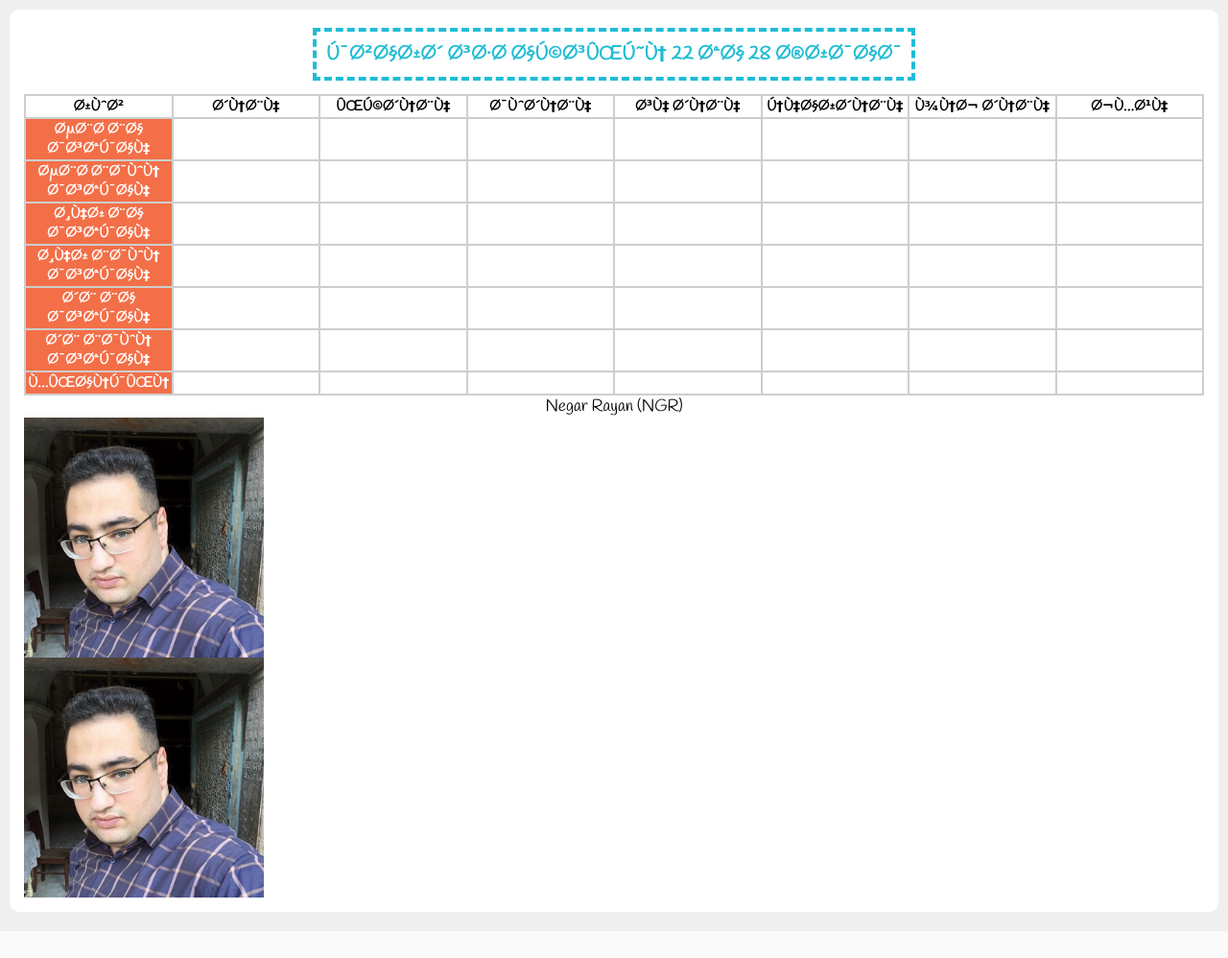
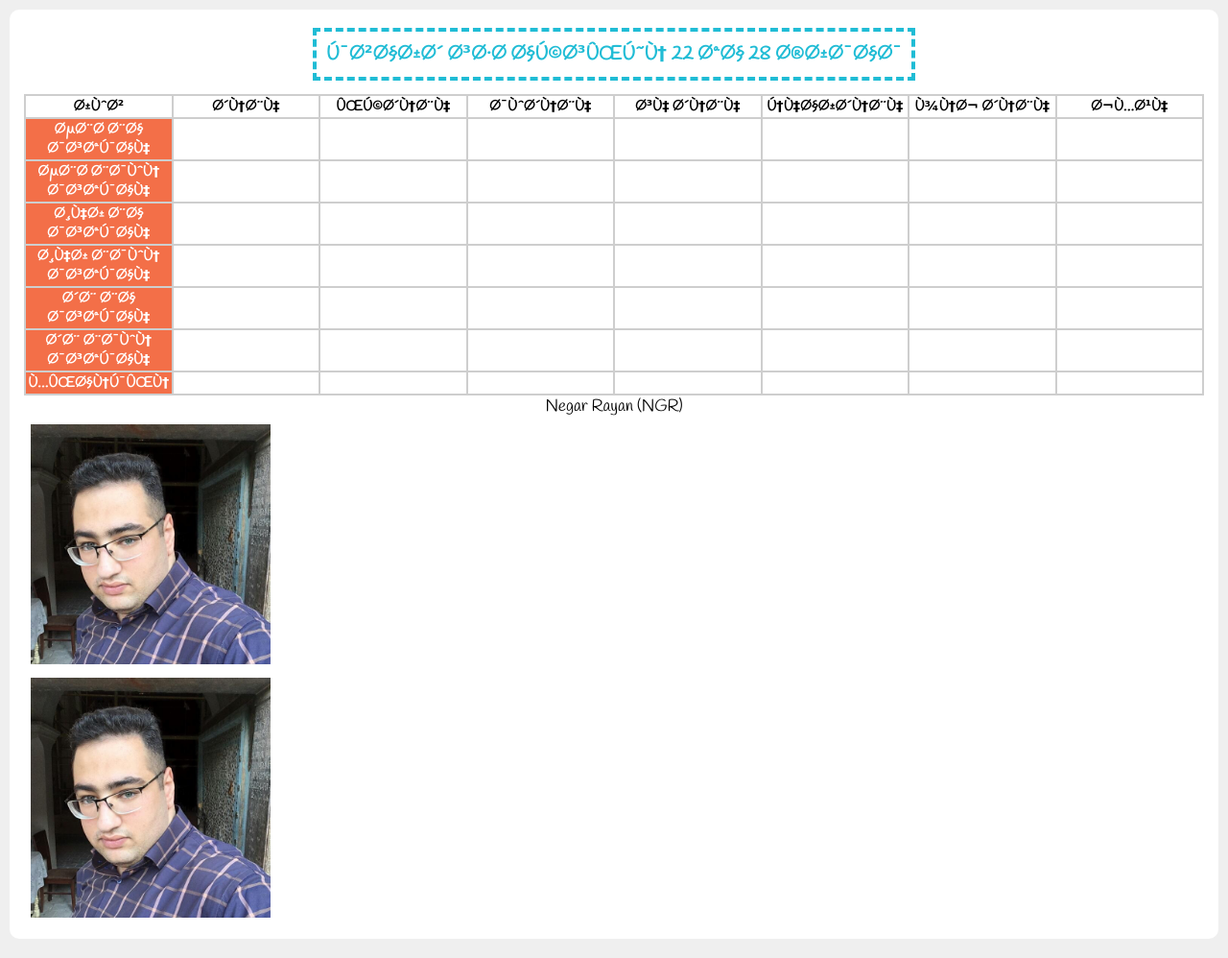
Before and after one commit to NGR41-git/NGR41-git.github.io, a PHP site: page / in a window 1280 px wide. Shown: the whole page at 96% size. Before the commit the page ends 935 px from the top, so only its background shows below. Run offline with PHP 8.4, Linux system fonts and the light colour scheme.

Commit message:
Update sololearn.css

```diff
--- a/sololearn.css
+++ b/sololearn.css
@@ -168,4 +168,5 @@ input, textarea {
   width: 250px;
   height: 250px;
   vertical-align: middle;
+margin: 7px 7px 7px 7px;
 }
```
